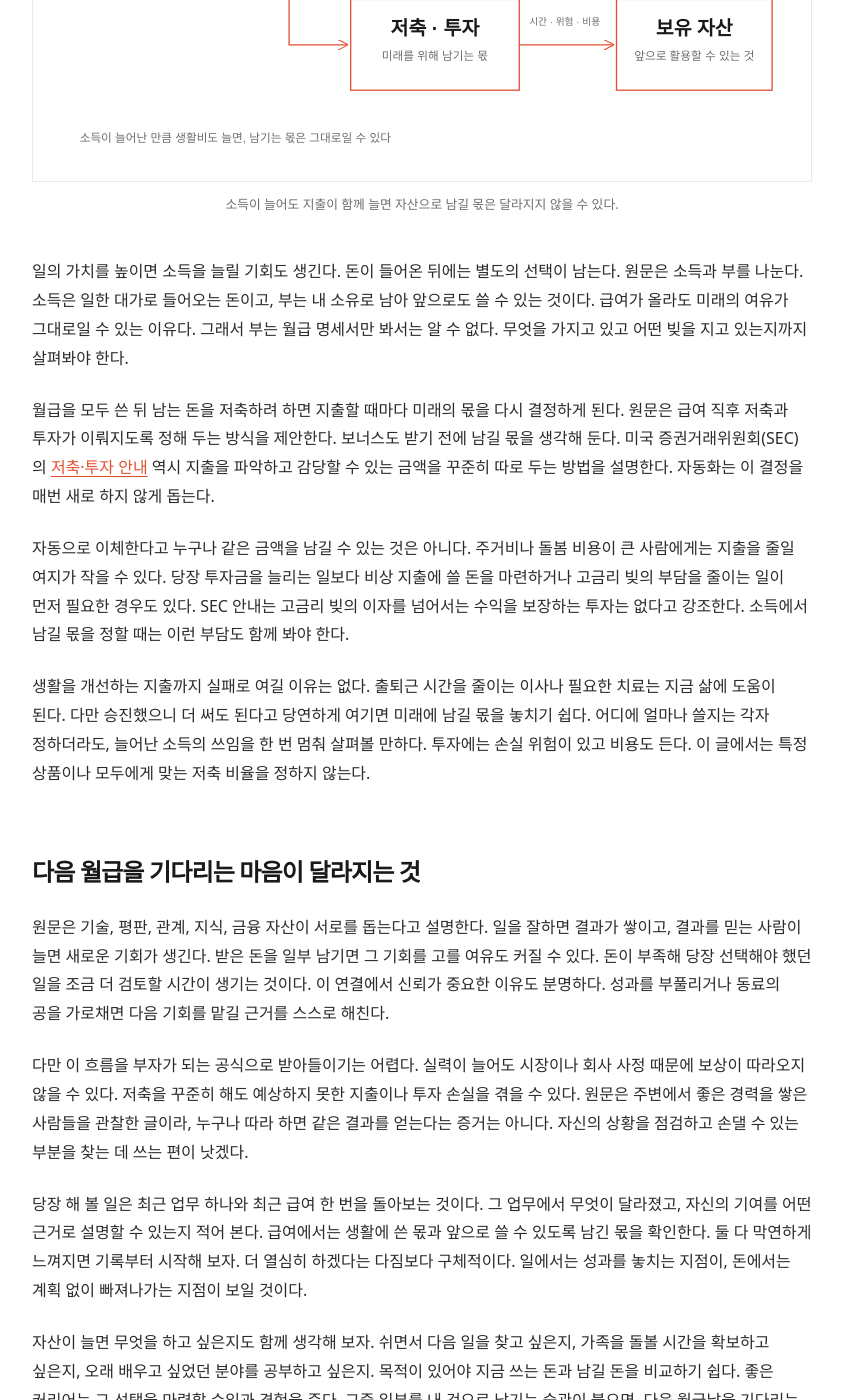
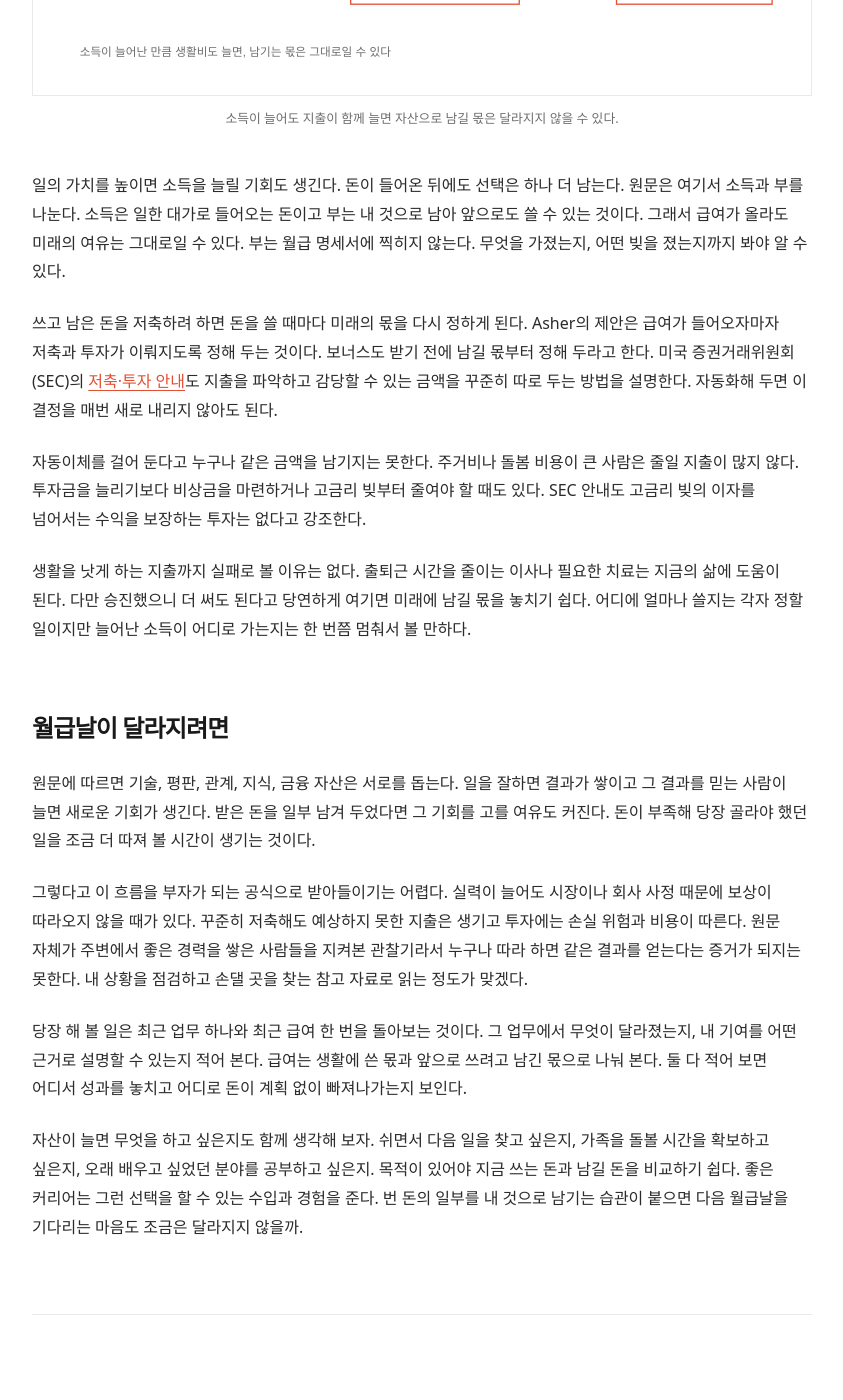
Before and after one commit to enebin/enebin.github.io, a Jekyll site: the page built from _posts/2026-10-12-career-income-to-wealth.md, in a window 1280 px wide and 1400 px high, scrolled down 3481 px. Shown: the whole window, without its empty margins (218-1061 px from the left). Built offline with Jekyll 4.4.1, drawn with Linux system fonts in a browser that asks for light colours; some web fonts are replaced; comment, search, counter and statistics services are not loaded; some of the changed text lies outside the part shown.

Commit message:
docs: edit career income-to-wealth post for flow and natural tone

```diff
--- a/_posts/2026-10-12-career-income-to-wealth.md
+++ b/_posts/2026-10-12-career-income-to-wealth.md
@@ -9,11 +9,11 @@
 image: /assets/images/career-income-to-wealth-cover.svg
 ---
 
-연봉이 올랐다. 미뤘던 이사를 하고, 출퇴근이 힘들어 차도 바꿨다. 생활은 편해졌는데 월급날을 기다리는 마음은 예전과 같다. 분명 더 많이 버는데 일을 잠시 쉬어도 되는 여유는 생기지 않았다. 승진할 때는 이제 돈 걱정이 줄겠다고 생각했는데, 늘어난 월급이 어디로 갔는지부터 찾아야 한다.
+연봉이 올랐다. 미뤘던 이사를 하고 출퇴근이 힘들어 차도 바꿨다. 생활은 편해졌는데 월급날을 기다리는 마음은 예전과 같다. 분명 더 많이 버는데 일을 잠시 쉬어도 되는 여유는 생기지 않았다. 연봉이 오를 때만 해도 이제 돈 걱정이 줄겠다고 생각했다. 그런데 지금은 늘어난 월급이 어디로 갔는지부터 찾아야 한다.
 
-이런 상황에서는 다음 연봉 인상을 목표로 삼기 쉽다. 일을 더 잘하고 더 좋은 회사로 옮기면 해결될 것 같다. 소득이 부족한 사람에게는 꼭 필요한 일이다. 다만 벌이가 늘 때마다 지출도 함께 늘어난다면, 다음 승진 뒤에도 비슷한 고민을 하게 된다. 소득과 그중 내게 남는 돈을 따로 볼 필요가 있다.
+이럴 때는 다음 연봉 인상을 목표로 삼기 쉽다. 일을 더 잘하고 더 좋은 회사로 옮기면 해결될 것 같다. 소득이 부족한 사람에게는 꼭 필요한 일이다. 하지만 벌이가 늘 때마다 지출도 같이 늘면 다음 승진 뒤에도 비슷한 고민을 한다. 소득과 그중 내게 남는 돈은 다른 문제다.
 
-[GeekNews에 소개된](https://news.hada.io/topic?id=35198) Asher의 글 [How to Build Wealth as a Career Person](https://asheradeniyi.com/2026/04/10/how-to-build-wealth-as-a-career-person/)은 직장 생활로도 부를 쌓을 수 있다고 말한다. 그 과정은 서로 이어진 두 가지 일로 나뉜다. 일에서 더 큰 가치를 내는 일, 그리고 받은 보상을 자산으로 남기는 일이다. 이 구분을 따라가면 커리어를 잘 쌓는 것만으로 부족한 이유가 보인다.
+[GeekNews에 소개된](https://news.hada.io/topic?id=35198) Asher의 글 [How to Build Wealth as a Career Person](https://asheradeniyi.com/2026/04/10/how-to-build-wealth-as-a-career-person/)은 직장 생활로도 부를 쌓을 수 있다고 말한다. 그 길은 서로 이어진 두 단계다. 일에서 더 큰 가치를 내고 그렇게 받은 보상을 자산으로 남기는 것이다. 이 구분을 따라가면 커리어만 잘 쌓아서는 왜 부족한지 보인다.
 
 <!--more-->
 
@@ -24,13 +24,13 @@
   <figcaption>업무를 했다는 기록에 무엇이 달라졌는지 더하면 성과를 설명할 근거가 된다.</figcaption>
 </figure>
 
-원문은 성적이 첫 기회를 여는 데 도움이 된다고 설명한다. 채용하는 쪽에서 지원자의 실력을 볼 자료가 적을 때 학업 기록을 참고하기 때문이다. 일을 시작한 뒤에는 현재의 문제를 해결하는 능력이 중요해진다. 예전 성적은 오늘 맡은 일을 해낼 수 있다는 증거가 되지 못한다. 좋은 출발을 했든 그렇지 못했든, 입사 후에는 새로운 근거를 쌓아야 한다.
+일에서 더 큰 가치를 내는 쪽부터 보자. Asher에 따르면 성적은 첫 기회를 여는 데 도움이 되지만 그다음부터 자리를 지켜 주는 건 결과다. 입사하고 나면 예전 성적은 오늘 맡은 일을 해낼 수 있다는 증거가 못 된다. 출발이 어땠든 근거는 새로 쌓는 수밖에 없다.
 
-개발 업무를 예로 들어 보자. 이번 달 기록에 기능 출시와 장애 대응만 적었다면 맡았던 일은 알 수 있다. 고객이 그 기능으로 어떤 일을 덜 하게 됐는지, 반복되던 장애의 원인을 어디서 없앴는지까지 적으면 어떤 성과였는지 설명하기 쉬워진다. **성과를 설명하려면 내가 처리한 일과 그 일로 달라진 결과를 연결해야 한다.** 작업량만 세면 오래 걸린 일과 가치 있는 일을 구분하기 어렵다.
+개발자가 이번 달 기록에 기능 출시와 장애 대응만 적었다면 무슨 일을 맡았는지만 알 수 있다. 고객이 그 기능 덕분에 어떤 수고를 덜었는지, 반복되던 장애의 원인을 어디서 없앴는지까지 적어야 어떤 성과였는지 설명이 된다. 작업량만 세서는 오래 걸린 일과 가치 있는 일을 구분하기 어렵다.
 
-원문은 회사 기밀을 빼고 자신의 책임, 판단, 결과, 배운 점을 기록하라고 권한다. 숫자로 표현하기 어려운 일도 있다. 오류를 재현할 조건을 정리했거나, 다른 팀이 같은 문제를 직접 처리할 수 있게 됐다면 그 변화도 근거다. 정확히 측정하지 않았다면 추정치를 사실처럼 적지 않는다. 함께 낸 성과에서는 팀이 만든 결과와 자신이 맡은 부분을 구분한다.
+Asher는 회사 기밀을 빼고 자신의 책임, 판단, 결과, 배운 점을 기록하라고 권한다. 숫자로 나타내기 어려운 일도 있다. 오류를 재현할 조건을 정리했거나 다른 팀이 같은 문제를 직접 처리할 수 있게 됐다면 그 변화도 근거다. 정확히 재지 않았다면 추정치를 사실처럼 적지 말자. 함께 낸 성과라면 팀이 만든 결과와 내가 맡은 부분을 나눠 적는다.
 
-이 기록은 평가를 준비할 때도 쓰이지만, 다음에 무엇을 배울지 정하는 데도 쓸 수 있다. 반복해서 문제를 풀어 준 능력은 무엇이었을까. 힘을 많이 썼는데 변화가 작았던 일은 왜 그랬을까. 원문이 말하는 경력 자본은 기회와 통제권을 넓혀 주는 희소하고 가치 있는 기술이다. 내 업무 기록을 보면 그 기술을 어디서 쌓고 있는지, 다른 회사에서도 설명할 수 있는지 살펴볼 수 있다.
+이렇게 남긴 기록은 평가를 준비할 때만 쓰는 게 아니다. 다음에 무엇을 배울지 정할 때도 꺼내 본다. 반복해서 문제를 풀어 준 능력은 무엇이었을까. 힘을 많이 썼는데 변화가 작았던 일은 왜 그랬을까. 원문에는 경력 자본이라는 말도 나온다. 기회와 통제권을 넓혀 주는, 희소하고 가치 있는 기술이다. 내 업무 기록을 보면 그 기술을 어디서 쌓고 있는지, 다른 회사에 가서도 설명이 되는지 보인다.
 
 ## 나만 할 수 있는 일이 나를 묶을 때
 
@@ -39,35 +39,35 @@
   <figcaption>지식을 나누면 동료가 일을 이어받고, 담당자도 다음 문제를 맡을 여지가 생긴다.</figcaption>
 </figure>
 
-회사에서 나만 아는 일이 있으면 처음에는 안심이 된다. 문제가 생길 때마다 나를 찾고, 휴가를 가면 빈자리가 드러난다. 더 큰 역할을 맡을 기회가 왔는데, 지금 일을 대신할 사람이 없다고 하면 어떨까. 나를 필요로 하던 이유가 이동을 막는 이유로 바뀐다. 원문은 이런 상태를 병목이라고 부른다. 일이 한 사람에게 몰려 흐름이 막힌 상태다.
+회사에서 나만 아는 일이 있으면 처음에는 안심이 된다. 문제가 생길 때마다 나를 찾고 휴가를 가면 빈자리가 드러난다. 그러다 더 큰 역할을 맡을 기회가 왔는데 지금 일을 대신할 사람이 없다고 하면 어떨까. 나를 필요로 하던 바로 그 이유 때문에 자리를 옮기지 못한다. Asher는 이처럼 일이 한 사람에게 몰려 흐름이 막힌 상태를 병목이라고 부른다.
 
-배포 절차를 혼자만 아는 개발자를 생각해 보자. 매번 배포를 잘 끝내는 것도 기여다. 절차를 문서로 남기고 동료와 함께 실행해 보는 일은 또 다른 종류의 기여다. 동료에게 배포를 맡긴 담당자는 반복되는 실패 원인을 고치거나 새 환경을 준비하는 데 시간을 쓸 수 있다. **지금 일을 다른 사람이 할 수 있게 만드는 능력도 내 실력에 포함된다.** 모든 일을 혼자 붙잡는 방식으로만 가치를 증명할 필요는 없다.
+배포 절차를 혼자만 아는 개발자가 있다고 하자. 매번 배포를 잘 끝내는 것도 기여다. 그런데 절차를 문서로 남기고 동료와 함께 실행해 보면 그다음부터는 배포를 동료에게 맡기고 반복되는 실패 원인을 고치거나 새 환경을 준비하는 데 시간을 쓸 수 있다. 지금 하는 일을 다른 사람도 할 수 있게 만드는 능력도 실력이다.
 
-부서 사이를 이해하는 일도 같은 맥락이다. 제품팀이 원하는 기능을 영업팀은 어떻게 설명하는지, 운영팀은 무엇 때문에 제공하기 어려워하는지 알면 문제를 더 정확히 볼 수 있다. 개발자가 모든 부서의 일을 맡을 필요는 없다. 요청이 오간 이유를 알고 필요한 사람을 연결하는 것만으로도 멈춘 일이 움직인다. 원문도 이런 기여를 권하면서 모든 문제를 무급으로 떠맡으라는 뜻은 아니라고 선을 긋는다.
+병목을 풀려면 내 일만 알아서는 부족하다. 제품팀이 원하는 기능을 영업팀은 어떻게 설명하는지, 운영팀은 무엇 때문에 제공하기 어려워하는지 알아야 일이 어디서 막히는지가 정확히 보인다. 모든 부서의 일을 떠맡자는 얘기는 아니다. 요청이 오간 이유를 알고 필요한 사람을 이어 주기만 해도 멈춘 일이 움직인다.
 
-다만 이런 일을 잘하면 반드시 승진하거나 연봉이 오른다고 받아들여서는 곤란하다. 성과를 알아보는 관리자와 보상할 여력이 있는 조직도 필요하다. 원문은 배움과 인정이 계속 부족한 곳에 무기한 남지 말라고 말한다. 이직을 고민할 때도 연봉만 보지 말고 맡을 문제, 함께 일할 사람, 배울 기회, 고용 안정성을 함께 비교하는 편이 좋다. 현재 직장에서만 쓸 수 있는 능력인지도 확인할 만하다.
+물론 Asher도 모든 문제를 보상 없이 떠맡으라는 뜻은 아니라고 선을 긋는다. 기여를 계속 제대로 인정받지 못하는 곳이라면 무기한 남지 말라고 한다. 이런 기여가 보상으로 돌아오려면 성과를 알아보는 관리자와 보상할 여력이 있는 조직이 있어야 한다. 이직을 고민한다면 연봉 말고도 맡을 문제, 함께 일할 사람, 배울 기회, 고용 안정성을 같이 놓고 본다. 지금 직장에서만 쓸 수 있는 능력인지도 따져 볼 일이다.
 
-## 월급이 들어오는 흐름과 남는 흐름
+## 늘어난 월급은 어디로 가나
 
 <figure>
   <img src="/assets/images/career-income-to-wealth-surplus.svg" alt="소득이 생활비와 저축 및 투자로 나뉘고, 저축 및 투자에 남긴 몫이 보유 자산으로 이어지는 흐름 그림">
   <figcaption>소득이 늘어도 지출이 함께 늘면 자산으로 남길 몫은 달라지지 않을 수 있다.</figcaption>
 </figure>
 
-일의 가치를 높이면 소득을 늘릴 기회도 생긴다. 돈이 들어온 뒤에는 별도의 선택이 남는다. 원문은 소득과 부를 나눈다. 소득은 일한 대가로 들어오는 돈이고, 부는 내 소유로 남아 앞으로도 쓸 수 있는 것이다. 급여가 올라도 미래의 여유가 그대로일 수 있는 이유다. 그래서 부는 월급 명세서만 봐서는 알 수 없다. 무엇을 가지고 있고 어떤 빚을 지고 있는지까지 살펴봐야 한다.
+일의 가치를 높이면 소득을 늘릴 기회도 생긴다. 돈이 들어온 뒤에도 선택은 하나 더 남는다. 원문은 여기서 소득과 부를 나눈다. 소득은 일한 대가로 들어오는 돈이고 부는 내 것으로 남아 앞으로도 쓸 수 있는 것이다. 그래서 급여가 올라도 미래의 여유는 그대로일 수 있다. 부는 월급 명세서에 찍히지 않는다. 무엇을 가졌는지, 어떤 빚을 졌는지까지 봐야 알 수 있다.
 
-월급을 모두 쓴 뒤 남는 돈을 저축하려 하면 지출할 때마다 미래의 몫을 다시 결정하게 된다. 원문은 급여 직후 저축과 투자가 이뤄지도록 정해 두는 방식을 제안한다. 보너스도 받기 전에 남길 몫을 생각해 둔다. 미국 증권거래위원회(SEC)의 [저축·투자 안내](https://www.investor.gov/build-wealth-over-time-through-saving-and-investing) 역시 지출을 파악하고 감당할 수 있는 금액을 꾸준히 따로 두는 방법을 설명한다. 자동화는 이 결정을 매번 새로 하지 않게 돕는다.
+쓰고 남은 돈을 저축하려 하면 돈을 쓸 때마다 미래의 몫을 다시 정하게 된다. Asher의 제안은 급여가 들어오자마자 저축과 투자가 이뤄지도록 정해 두는 것이다. 보너스도 받기 전에 남길 몫부터 정해 두라고 한다. 미국 증권거래위원회(SEC)의 [저축·투자 안내](https://www.investor.gov/build-wealth-over-time-through-saving-and-investing)도 지출을 파악하고 감당할 수 있는 금액을 꾸준히 따로 두는 방법을 설명한다. 자동화해 두면 이 결정을 매번 새로 내리지 않아도 된다.
 
-자동으로 이체한다고 누구나 같은 금액을 남길 수 있는 것은 아니다. 주거비나 돌봄 비용이 큰 사람에게는 지출을 줄일 여지가 작을 수 있다. 당장 투자금을 늘리는 일보다 비상 지출에 쓸 돈을 마련하거나 고금리 빚의 부담을 줄이는 일이 먼저 필요한 경우도 있다. SEC 안내는 고금리 빚의 이자를 넘어서는 수익을 보장하는 투자는 없다고 강조한다. 소득에서 남길 몫을 정할 때는 이런 부담도 함께 봐야 한다.
+자동이체를 걸어 둔다고 누구나 같은 금액을 남기지는 못한다. 주거비나 돌봄 비용이 큰 사람은 줄일 지출이 많지 않다. 투자금을 늘리기보다 비상금을 마련하거나 고금리 빚부터 줄여야 할 때도 있다. SEC 안내도 고금리 빚의 이자를 넘어서는 수익을 보장하는 투자는 없다고 강조한다.
 
-생활을 개선하는 지출까지 실패로 여길 이유는 없다. 출퇴근 시간을 줄이는 이사나 필요한 치료는 지금 삶에 도움이 된다. 다만 승진했으니 더 써도 된다고 당연하게 여기면 미래에 남길 몫을 놓치기 쉽다. 어디에 얼마나 쓸지는 각자 정하더라도, 늘어난 소득의 쓰임을 한 번 멈춰 살펴볼 만하다. 투자에는 손실 위험이 있고 비용도 든다. 이 글에서는 특정 상품이나 모두에게 맞는 저축 비율을 정하지 않는다.
+생활을 낫게 하는 지출까지 실패로 볼 이유는 없다. 출퇴근 시간을 줄이는 이사나 필요한 치료는 지금의 삶에 도움이 된다. 다만 승진했으니 더 써도 된다고 당연하게 여기면 미래에 남길 몫을 놓치기 쉽다. 어디에 얼마나 쓸지는 각자 정할 일이지만 늘어난 소득이 어디로 가는지는 한 번쯤 멈춰서 볼 만하다.
 
-## 다음 월급을 기다리는 마음이 달라지는 것
+## 월급날이 달라지려면
 
-원문은 기술, 평판, 관계, 지식, 금융 자산이 서로를 돕는다고 설명한다. 일을 잘하면 결과가 쌓이고, 결과를 믿는 사람이 늘면 새로운 기회가 생긴다. 받은 돈을 일부 남기면 그 기회를 고를 여유도 커질 수 있다. 돈이 부족해 당장 선택해야 했던 일을 조금 더 검토할 시간이 생기는 것이다. 이 연결에서 신뢰가 중요한 이유도 분명하다. 성과를 부풀리거나 동료의 공을 가로채면 다음 기회를 맡길 근거를 스스로 해친다.
+원문에 따르면 기술, 평판, 관계, 지식, 금융 자산은 서로를 돕는다. 일을 잘하면 결과가 쌓이고 그 결과를 믿는 사람이 늘면 새로운 기회가 생긴다. 받은 돈을 일부 남겨 두었다면 그 기회를 고를 여유도 커진다. 돈이 부족해 당장 골라야 했던 일을 조금 더 따져 볼 시간이 생기는 것이다.
 
-다만 이 흐름을 부자가 되는 공식으로 받아들이기는 어렵다. 실력이 늘어도 시장이나 회사 사정 때문에 보상이 따라오지 않을 수 있다. 저축을 꾸준히 해도 예상하지 못한 지출이나 투자 손실을 겪을 수 있다. 원문은 주변에서 좋은 경력을 쌓은 사람들을 관찰한 글이라, 누구나 따라 하면 같은 결과를 얻는다는 증거는 아니다. 자신의 상황을 점검하고 손댈 수 있는 부분을 찾는 데 쓰는 편이 낫겠다.
+그렇다고 이 흐름을 부자가 되는 공식으로 받아들이기는 어렵다. 실력이 늘어도 시장이나 회사 사정 때문에 보상이 따라오지 않을 때가 있다. 꾸준히 저축해도 예상하지 못한 지출은 생기고 투자에는 손실 위험과 비용이 따른다. 원문 자체가 주변에서 좋은 경력을 쌓은 사람들을 지켜본 관찰기라서 누구나 따라 하면 같은 결과를 얻는다는 증거가 되지는 못한다. 내 상황을 점검하고 손댈 곳을 찾는 참고 자료로 읽는 정도가 맞겠다.
 
-당장 해 볼 일은 최근 업무 하나와 최근 급여 한 번을 돌아보는 것이다. 그 업무에서 무엇이 달라졌고, 자신의 기여를 어떤 근거로 설명할 수 있는지 적어 본다. 급여에서는 생활에 쓴 몫과 앞으로 쓸 수 있도록 남긴 몫을 확인한다. 둘 다 막연하게 느껴지면 기록부터 시작해 보자. 더 열심히 하겠다는 다짐보다 구체적이다. 일에서는 성과를 놓치는 지점이, 돈에서는 계획 없이 빠져나가는 지점이 보일 것이다.
+당장 해 볼 일은 최근 업무 하나와 최근 급여 한 번을 돌아보는 것이다. 그 업무에서 무엇이 달라졌는지, 내 기여를 어떤 근거로 설명할 수 있는지 적어 본다. 급여는 생활에 쓴 몫과 앞으로 쓰려고 남긴 몫으로 나눠 본다. 둘 다 적어 보면 어디서 성과를 놓치고 어디로 돈이 계획 없이 빠져나가는지 보인다.
 
-자산이 늘면 무엇을 하고 싶은지도 함께 생각해 보자. 쉬면서 다음 일을 찾고 싶은지, 가족을 돌볼 시간을 확보하고 싶은지, 오래 배우고 싶었던 분야를 공부하고 싶은지. 목적이 있어야 지금 쓰는 돈과 남길 돈을 비교하기 쉽다. 좋은 커리어는 그 선택을 마련할 수입과 경험을 준다. 그중 일부를 내 것으로 남기는 습관이 붙으면, 다음 월급날을 기다리는 마음도 조금씩 달라질 수 있다.
+자산이 늘면 무엇을 하고 싶은지도 함께 생각해 보자. 쉬면서 다음 일을 찾고 싶은지, 가족을 돌볼 시간을 확보하고 싶은지, 오래 배우고 싶었던 분야를 공부하고 싶은지. 목적이 있어야 지금 쓰는 돈과 남길 돈을 비교하기 쉽다. 좋은 커리어는 그런 선택을 할 수 있는 수입과 경험을 준다. 번 돈의 일부를 내 것으로 남기는 습관이 붙으면 다음 월급날을 기다리는 마음도 조금은 달라지지 않을까.
```
